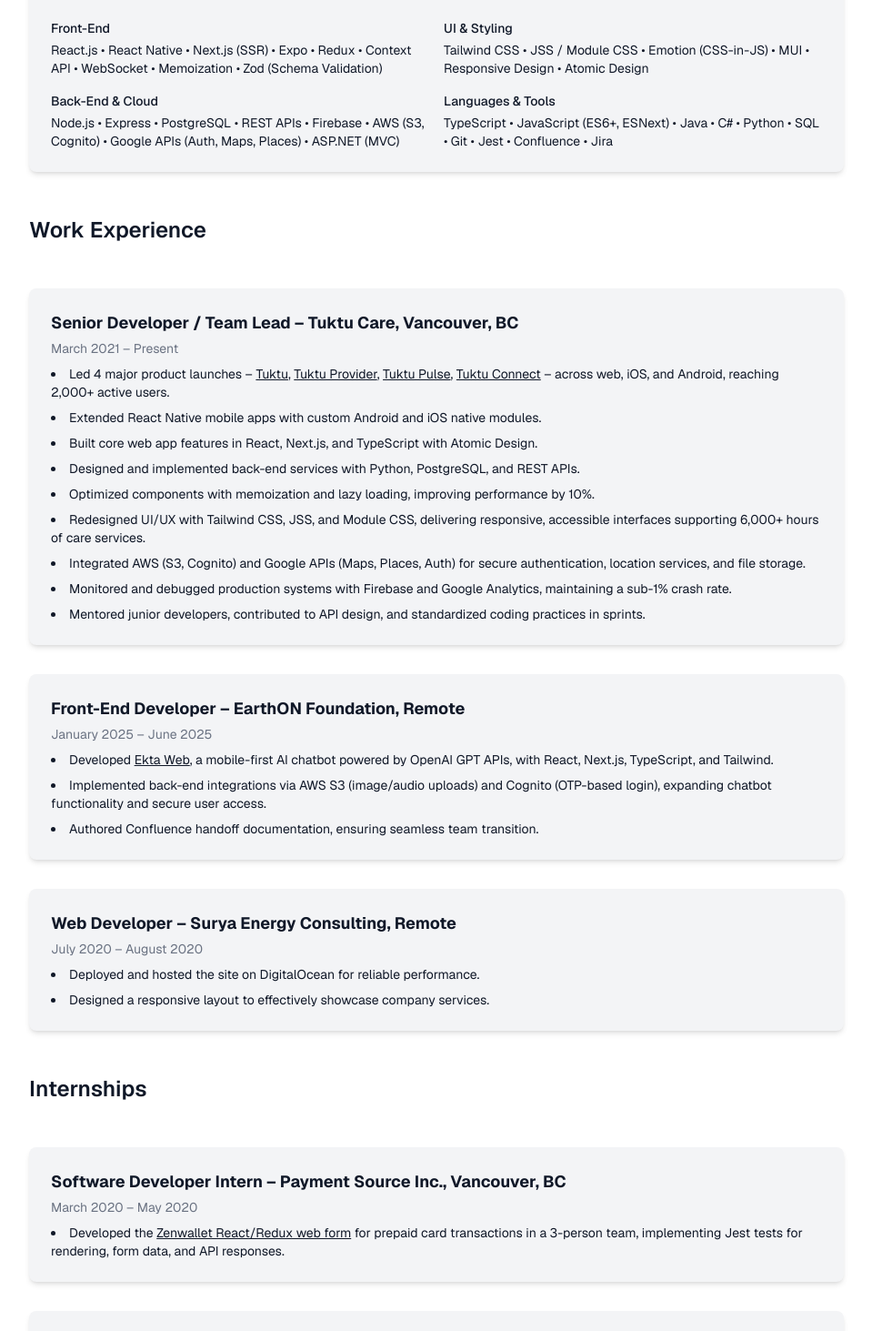
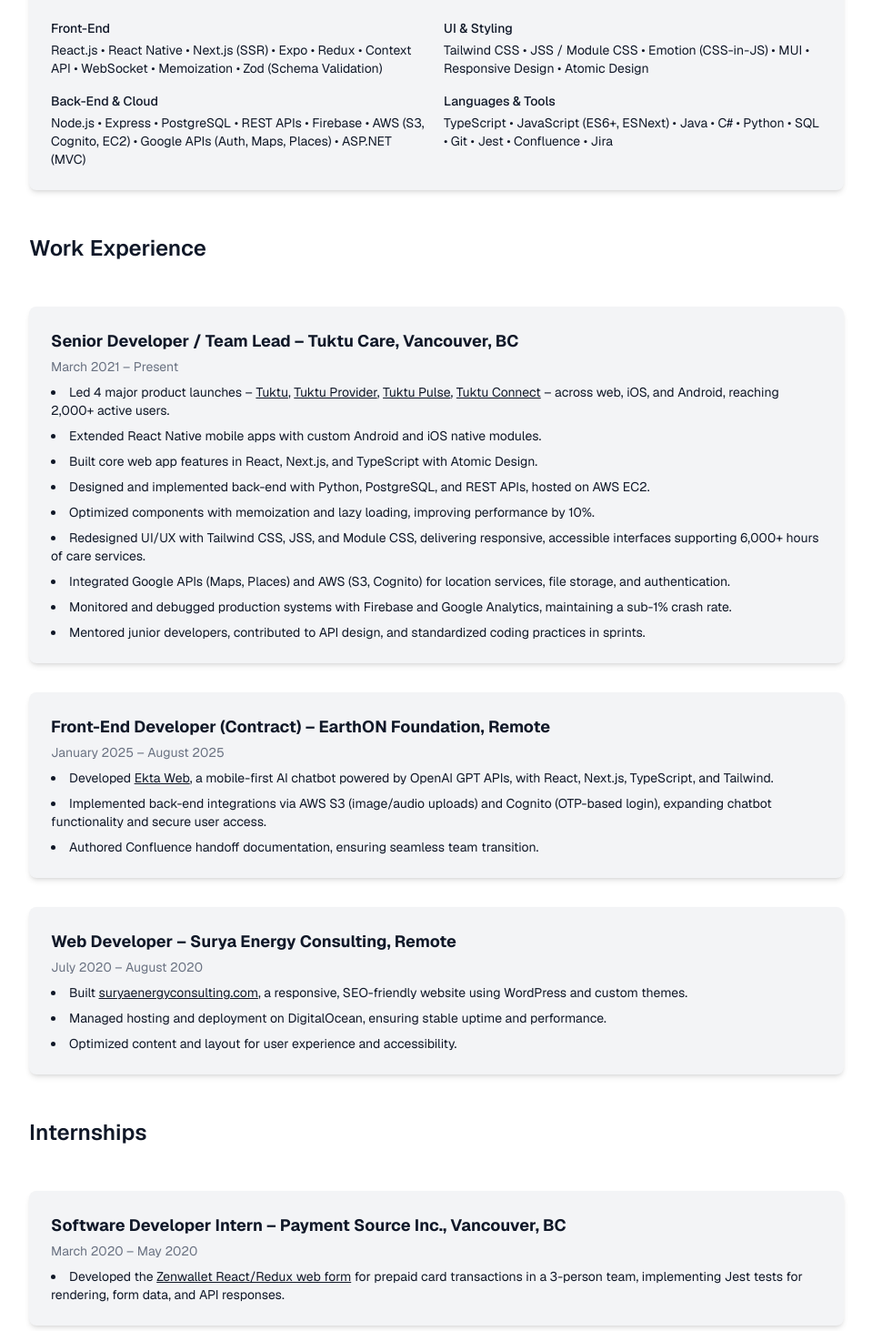
Before and after one commit to mdandaya/mdandaya.github.io, a Next.js app: page / in a window 1280 px wide. Shown: the part 407-1870 px from the top of the page at 91% size, without its empty margins (160-1119 px from the left). Built offline with nearby package versions, Linux system fonts and the light colour scheme.

Commit message:
updated content, minor adjustments

```diff
--- a/src/app/page.tsx
+++ b/src/app/page.tsx
@@ -39,7 +39,7 @@
           </div>
           <div>
             <h3 className="font-medium mb-1">Back-End & Cloud</h3>
-            <p>Node.js • Express • PostgreSQL • REST APIs • Firebase • AWS (S3, Cognito) • Google APIs (Auth, Maps, Places) • ASP.NET (MVC)</p>
+            <p>Node.js • Express • PostgreSQL • REST APIs • Firebase • AWS (S3, Cognito, EC2) • Google APIs (Auth, Maps, Places) • ASP.NET (MVC)</p>
           </div>
           <div>
             <h3 className="font-medium mb-1">Languages & Tools</h3>
@@ -77,20 +77,20 @@
             </li>
             <li>Extended React Native mobile apps with custom Android and iOS native modules.</li>
             <li>Built core web app features in React, Next.js, and TypeScript with Atomic Design.</li>
-            <li>Designed and implemented back-end services with Python, PostgreSQL, and REST APIs.</li>
+            <li>Designed and implemented back-end with Python, PostgreSQL, and REST APIs, hosted on AWS EC2.</li>
             <li>Optimized components with memoization and lazy loading, improving performance by 10%.</li>
             <li>
               Redesigned UI/UX with Tailwind CSS, JSS, and Module CSS, delivering responsive, accessible interfaces supporting 6,000+ hours of care services.
             </li>
-            <li>Integrated AWS (S3, Cognito) and Google APIs (Maps, Places, Auth) for secure authentication, location services, and file storage.</li>
+            <li>Integrated Google APIs (Maps, Places) and AWS (S3, Cognito) for location services, file storage, and authentication.</li>
             <li>Monitored and debugged production systems with Firebase and Google Analytics, maintaining a sub-1% crash rate.</li>
             <li>Mentored junior developers, contributed to API design, and standardized coding practices in sprints.</li>
           </ul>
         </div>
 
         <div className="bg-gray-100 dark:bg-gray-800 rounded-lg shadow-md p-6">
-          <h3 className="font-bold text-lg mb-1">Front-End Developer – EarthON Foundation, Remote</h3>
-          <p className="text-sm text-gray-500 dark:text-gray-400 mb-2">January 2025 – June 2025</p>
+          <h3 className="font-bold text-lg mb-1">Front-End Developer (Contract) – EarthON Foundation, Remote</h3>
+          <p className="text-sm text-gray-500 dark:text-gray-400 mb-2">January 2025 – August 2025</p>
           <ul className="list-disc list-inside space-y-2 text-sm">
             <li>
               Developed{" "}
@@ -111,8 +111,15 @@
           <h3 className="font-bold text-lg mb-1">Web Developer – Surya Energy Consulting, Remote</h3>
           <p className="text-sm text-gray-500 dark:text-gray-400 mb-2">July 2020 – August 2020</p>
           <ul className="list-disc list-inside space-y-2 text-sm">
-            <li>Deployed and hosted the site on DigitalOcean for reliable performance.</li>
-            <li>Designed a responsive layout to effectively showcase company services.</li>
+            <li>
+              Built{" "}
+              <a href="https://www.suryaenergyconsulting.com/" className="underline hover:text-blue-500">
+                suryaenergyconsulting.com
+              </a>
+              , a responsive, SEO-friendly website using WordPress and custom themes.
+            </li>
+            <li>Managed hosting and deployment on DigitalOcean, ensuring stable uptime and performance.</li>
+            <li>Optimized content and layout for user experience and accessibility.</li>
           </ul>
         </div>
       </section>
@@ -155,7 +162,7 @@
       {/* Education */}
       <section className="w-full max-w-4xl bg-gray-100 dark:bg-gray-800 rounded-lg shadow-md p-6">
         <h2 className="text-2xl font-semibold mb-4">Education</h2>
-        <p className="font-medium">Computer Systems Technology (College Diploma) – British Columbia Institute of Technology, Burnaby, BC</p>
+        <p className="font-medium">Diploma in Computer Systems Technology – British Columbia Institute of Technology, Burnaby, BC</p>
         <p className="text-sm text-gray-500 dark:text-gray-400 mb-2">September 2018 – June 2020</p>
         <ul className="list-disc list-inside space-y-2 text-sm">
           <li>Client Server Option focused on MVC patterns in C# ASP.NET</li>
```
